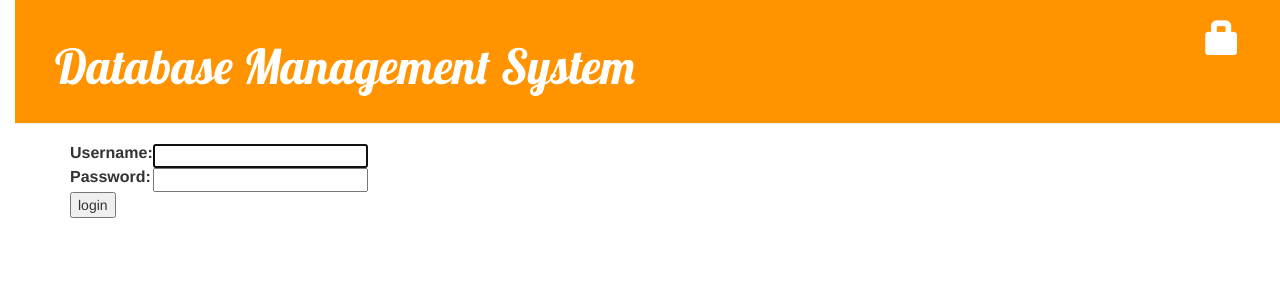
After one commit to ZNYAZO/my-first-blog, a Django app: page /accounts/login/ in a window 1280 px wide. The commit adds this page. Shown: the top 300 px of the page. Run offline with Django 3.2, Linux system fonts and the light colour scheme; some libraries are stand-ins or nearby versions.

Commit message:
Added security on username and password to log in,

```diff
--- a/blog/templates/blog/base.html
+++ b/blog/templates/blog/base.html
@@ -12,6 +12,9 @@
             {% if user.is_authenticated %}
             <a href="{% url 'post_new' %}" class="top-menu"><span class="glyphicon glyphicon-plus"></span></a> {#Comment: Adds the "+" symbol for adding new Blog Post#}
             <a href="{% url 'post_draft_list' %}" class="top-menu"><span class="glyphicon glyphicon-edit"></span></a> {#Comment: for displaying draft/unpublished Blog Posts#}
+            <p class="top-menu">Hello {{ user.username }} <small>(<a href="{% url 'logout' %}">Log out</a>)</small></p> {#Comment:This adds a nice "Hello <username>", and shows "Log out" Button #}
+            {% else %}
+            <a href="{% url 'login' %}" class="top-menu"><span class="glyphicon glyphicon-lock"></span></a> {#Comment:it shows a login button #}
             {% endif %}
             <h1><a href="/">Database Management System</a></h1>
         </div>
--- /dev/null
+++ b/blog/templates/registration/login.html
@@ -0,0 +1,24 @@
+{% extends "blog/base.html" %}
+
+{% block content %}
+    {% if form.errors %}
+        <p>Your username and password didn't match. Please try again.</p>
+    {% endif %}
+
+    <form method="post" action="{% url 'login' %}">
+    {% csrf_token %}
+        <table>
+        <tr>
+            <td>{{ form.username.label_tag }}</td>
+            <td>{{ form.username }}</td>
+        </tr>
+        <tr>
+            <td>{{ form.password.label_tag }}</td>
+            <td>{{ form.password }}</td>
+        </tr>
+        </table>
+
+        <input type="submit" value="login" />
+        <input type="hidden" name="next" value="{{ next }}" />
+    </form>
+{% endblock %}
--- a/mysite/settings.py
+++ b/mysite/settings.py
@@ -120,3 +120,9 @@ USE_TZ = True
 
 STATIC_URL = '/static/'
 STATIC_ROOT = os.path.join(BASE_DIR, 'static')
+
+ # when the login page is accessed directly,
+ # it will redirect a successful login to the top-level index
+ # ie (the homepage of our blog)
+
+LOGIN_REDIRECT_URL = '/'
--- a/mysite/urls.py
+++ b/mysite/urls.py
@@ -17,8 +17,11 @@ from django.contrib import admin
 from django.urls import path
 from django.conf.urls import include
 from django.conf.urls import url
+from django.contrib.auth import views
 
 urlpatterns = [
     path('admin/', admin.site.urls),
-     url(r'', include('blog.urls')),
+    url(r'^accounts/login/$', views.login, name='login'),
+    url(r'^accounts/logout/$', views.logout, name='logout', kwargs={'next_page': '/'}),
+    url(r'', include('blog.urls')),
 ]
```
Also changed, not shown: blog/views.py (+13 -0 lines).
